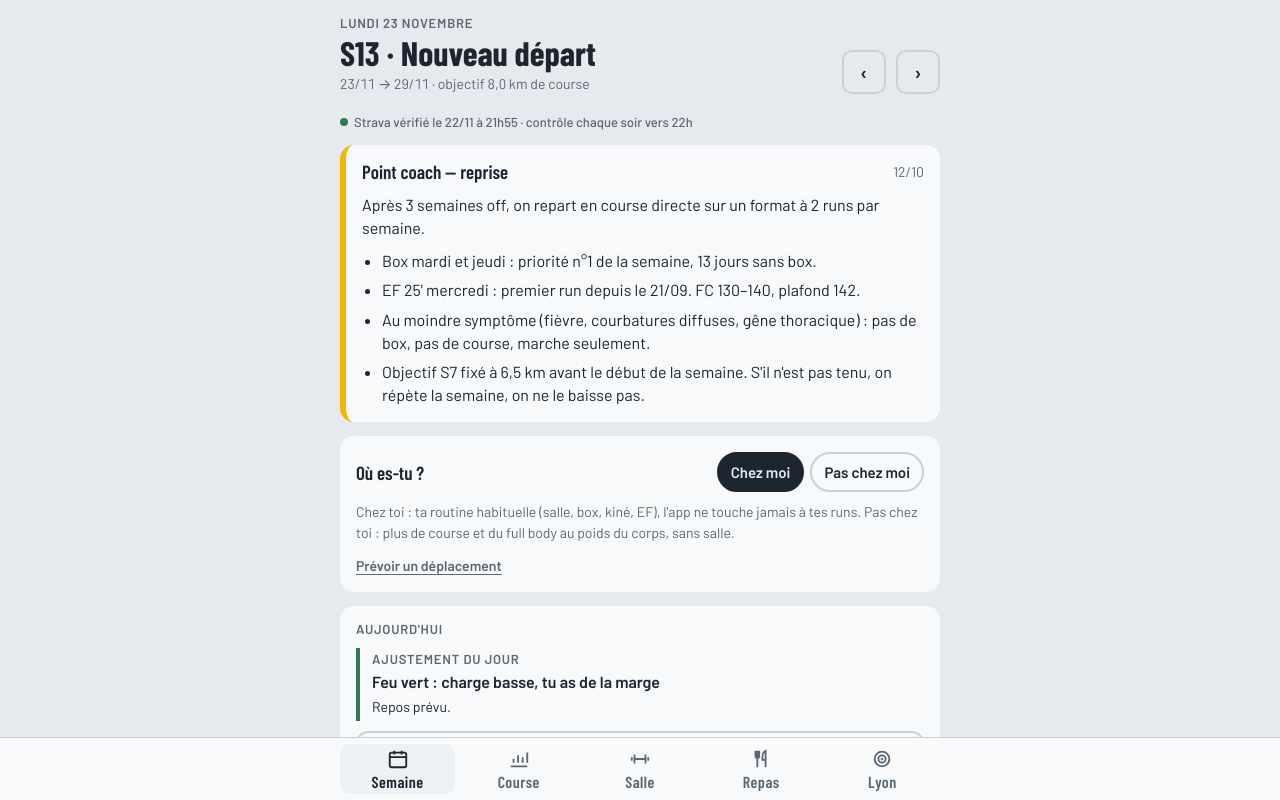
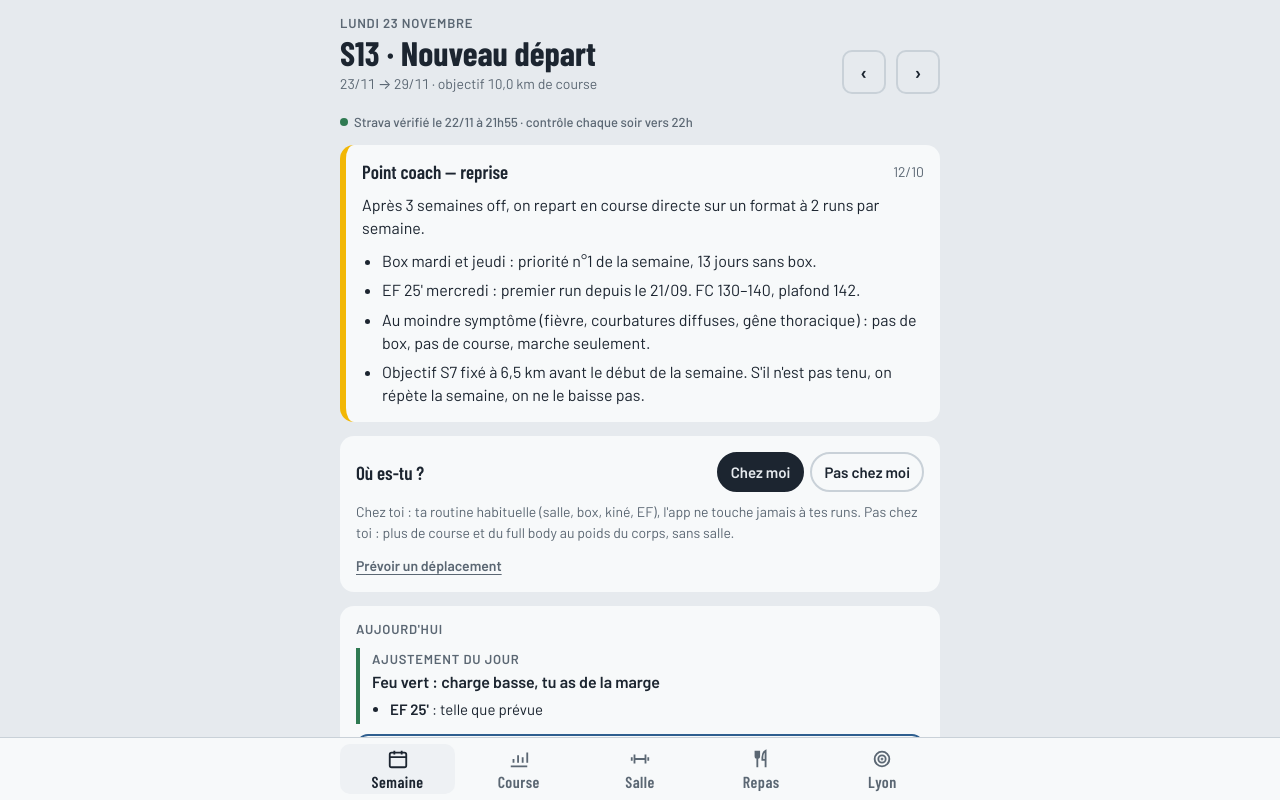
Before and after one commit to julesduprey1-bisc/prepa-hyrox, a plain HTML site: page index.html in a window 1280 px wide. Drawn offline with nearby package versions, Linux system fonts and the light colour scheme; a web font is replaced by a local one.

Commit message:
Version 51 : EF le lundi et kiné mardi / jeudi annulable dans la nouvelle semaine type
Demandes de Jules (23/11) : « je veux un run le lundi » et « kiné de base mais annulable mardi jeudi ».
3 runs de S13 à S16 (lundi court, mercredi + lignes droites, dimanche long), plus de 3e run le vendredi.

Co-Authored-By: Claude Opus 5.5 <noreply@anthropic.com>
Claude-Session: https://claude.ai/code/session_01VCsg1DFYQtPbjjXqaUbVBN

```diff
--- a/index.html
+++ b/index.html
@@ -392,10 +392,12 @@ const WEEKS=[
     Push 2 fois (rien depuis le 24/10), Jambes jamais, Full body le samedi 2 fois, lundi et vendredi presque toujours vides.
     → 2 runs (mercredi après la Pull, dimanche), 3e run le vendredi en S15 seulement si S13 et S14 sont à 80 % ; tempo en S17
     seulement si S13 → S15 sont à 80 %. Semaine type : PROG0. */
- {s:13,tag:"Nouveau départ",km:8.0,mer:{t:"EF 30' + 6 lignes droites",min:30,ld:true},dim:{t:"EF 35'",min:35,long:true}},
- {s:14,tag:"Base aérobie",km:9.5,mer:{t:"EF 35' + 6 lignes droites",min:35,ld:true},dim:{t:"EF 40'",min:40,long:true}},
- {s:15,tag:"Base aérobie",km:11.5,mer:{t:"EF 35' + 6 lignes droites",min:35,ld:true},ven:{t:"EF 25'",min:25,sub:"3e run : seulement si S13 et S14 sont à 80 % ou plus (onglet Course), sinon annule-le"},dim:{t:"EF 45'",min:45,long:true}},
- {s:16,tag:"Décharge",km:6.5,mer:{t:"EF 25' + 6 lignes droites",min:25,ld:true},dim:{t:"EF 30'",min:30,long:true},
+ /* 23/11, juste après : « je veux un run le lundi » (Jules) → 3 runs : lundi court, mercredi + lignes droites, dimanche long ;
+    le 3e run du vendredi de S15 disparaît (pas 4 runs). */
+ {s:13,tag:"Nouveau départ",km:10.0,lun:{t:"EF 25'",min:25},mer:{t:"EF 30' + 6 lignes droites",min:30,ld:true},dim:{t:"EF 35'",min:35,long:true}},
+ {s:14,tag:"Base aérobie",km:11.0,lun:{t:"EF 25'",min:25},mer:{t:"EF 35' + 6 lignes droites",min:35,ld:true},dim:{t:"EF 40'",min:40,long:true}},
+ {s:15,tag:"Base aérobie",km:12.5,lun:{t:"EF 30'",min:30},mer:{t:"EF 35' + 6 lignes droites",min:35,ld:true},dim:{t:"EF 45'",min:45,long:true}},
+ {s:16,tag:"Décharge",km:8.0,lun:{t:"EF 20'",min:20},mer:{t:"EF 25' + 6 lignes droites",min:25,ld:true},dim:{t:"EF 30'",min:30,long:true},
   notes:{1:"Décharge : on réduit, on ne supprime pas.",3:"Décharge : on réduit, on ne supprime pas."}}
 ].map((w,i)=>({...w,start:addD("2026-10-12",7*i)}));
 
@@ -420,14 +422,16 @@ const SLOTS0=[
 const SLOT_NOM={run1:"EF de milieu de semaine",run2:"EF du samedi",run3:"EF longue du week-end"};
 /* 23/11 : semaine type calée sur ce que Jules fait vraiment : box mardi et jeudi, Pull + EF le mercredi, Full body le samedi (il y
    remplace la Push et les Jambes, faites 2 fois et 0 fois en 6 semaines), EF longue le dimanche ; lundi et vendredi libres (Push en
-   bonus via « + Ajouter ») ; kiné retirée (plus rien sur Strava depuis le 29/10). run2 passe au vendredi (3e run de S15). Version
+   bonus via « + Ajouter ») ; kiné mardi et jeudi par défaut, annulable (Jules, 23/11) ; run0 = EF du lundi (demande de Jules). Version
    intégrée à l'app, de priorité plus basse que data.json « programme » et que la semaine type modifiée sur le téléphone. */
 const PROG0=[{from:"2026-11-23",le:"2026-11-23",slots:[
+ {id:"run0",d:0,k:"run",src:"lun",lock:true},
+ {id:"kine1",d:1,k:"kine",t:"Kiné",h:"10h30",lock:true},
  {id:"box1",d:1,k:"box",t:"Box HYROX",lock:true},
  {id:"pull",d:2,k:"muscu",salle:"pull",t:"Pull + abdos",cut:2},
  {id:"run1",d:2,k:"run",src:"mer",lock:true},
+ {id:"kine2",d:3,k:"kine",t:"Kiné",h:"10h30",lock:true},
  {id:"box2",d:3,k:"box",t:"Box HYROX",lock:true},
- {id:"run2",d:4,k:"run",src:"ven",lock:true},
  {id:"full",d:5,k:"muscu",salle:"full",t:"Full body",sub:"En salle : jambes, pecs, dos, épaules",cut:1},
  {id:"run3",d:6,k:"run",src:"dim",lock:true,sub:"La plus longue de la semaine"}]}];
 const NOTE_SLOT={0:"push",1:"box1",2:"pull",3:"box2",4:"legs",5:"run2",6:"run3"}; // notes du programme : jour d'origine → séance
@@ -554,7 +558,7 @@ function writeNotif(){if(!("caches" in window))return;const map={};
  caches.open("prepa-notif").then(c=>c.put("./notif.json",new Response(JSON.stringify(map),{headers:{"Content-Type":"application/json"}}))).catch(()=>{})}
 const PHASES=[
  {n:"0 bis · Redémarrage",a:"2026-10-12",b:"2026-11-22",v:"6,5 → 10 km/sem",f:"2 runs"},
- {n:"1 · Base aérobie",a:"2026-11-23",b:"2027-01-03",v:"8 → 12 km/sem",f:"2 runs réguliers d'abord, 3e run et tempo selon la régularité"},
+ {n:"1 · Base aérobie",a:"2026-11-23",b:"2027-01-03",v:"10 → 13 km/sem",f:"3 runs (lundi, mercredi, dimanche), tempo selon la régularité"},
  {n:"2 · Seuil",a:"2027-01-04",b:"2027-02-14",v:"15 → 24 km/sem",f:"3 runs"},
  {n:"3 · Volume",a:"2027-02-15",b:"2027-03-28",v:"24 → 34 km/sem",f:"4 runs"},
  {n:"4 · Spécifique HYROX",a:"2027-03-29",b:"2027-04-25",v:"32 km/sem + compromise runs",f:"4 runs"},
@@ -861,7 +865,7 @@ function renderSemaine(){
   <div class="row"><button class="btn" id="rsave" ${DB?"":"disabled"}>Enregistrer</button><span class="muted small" id="rmsg">${esc(RESS_MSG||(DB?"":"Enregistrement indisponible dans cette vue"))}</span></div></div>`;
  h+=pushBlock();
  h+=`<div class="block"><h3>Envoyer à mon coach</h3><p class="muted small">Tes séances salle, ressentis, repas importés, séances déplacées, annulées ou ajoutées des 7 derniers jours et ta semaine type, prêts à coller dans la conversation Claude.</p><div class="row"><button class="btn" id="sendc">Partager mes saisies</button><span class="muted small" id="sendmsg"></span></div></div>`;
- h+=`<p class="small muted" style="text-align:center">Version 50 · 23/11</p>`;
+ h+=`<p class="small muted" style="text-align:center">Version 51 · 23/11</p>`;
  const el=$("#v-semaine");el.innerHTML=h;
  el.querySelectorAll("[data-wk]").forEach(b=>b.onclick=()=>{WI=Math.max(0,Math.min(WEEKS.length-1,WI+ +b.dataset.wk));renderSemaine()});
  el.querySelectorAll("[data-salle]").forEach(b=>b.onclick=()=>{openSalle(b.dataset.salle)});
@@ -1023,16 +1027,15 @@ function renderCourse(){
  const cond=[
   ["S7 et S8 à 80 % ou plus en course pure","Lignes droites en S9 (déjà au programme)",S[1].ended?(ok(0)&&ok(1)?"ok":"ko"):null],
   ["S7 → S10 à 80 % ou plus en course pure","3e run le lundi (25') dès S12, 1er tempo en S13 le 23/11",S[3].ended?([0,1,2,3].every(ok)?"ok":"ko"):null],
-  ["S13 et S14 à 80 % ou plus en course pure","3e run le vendredi en S15 (EF 25')",S[7]&&S[7].ended?(ok(6)&&ok(7)?"ok":"ko"):null],
   ["S13 → S15 à 80 % ou plus en course pure","1er tempo dans l'EF du mercredi en S17",S[8]&&S[8].ended?([6,7,8].every(ok)?"ok":"ko"):null],
   ["Une semaine sous 50 %","On ne baisse pas l'objectif suivant : on répète la semaine",null],
   ["Deux semaines de suite sous 50 %","Retour à 1 seul run et réécriture du format",null],
   ["Douleur tibiale qui persiste après l'échauffement","Stop course, vélo ou rameur, et on en reparle",null]];
  let h=`<div><span class="eyebrow">Course à pied</span><h1>Reconstruire la base</h1></div><div>${srcHTML()}</div>
  <div class="block"><h2>Volume hebdo</h2><p class="muted small">Km des sorties course sur Strava + km courus dans les WOD de box (lus dans la description de la séance sur Strava, corrigeables dans l'onglet Semaine). Les étapes de progression se jugent sur la course pure.</p>${volChart(A)}</div>
- <div class="block"><h2>Programme S7 → S${WEEKS[WEEKS.length-1].s}</h2><div class="tablewrap"><table><thead><tr><th>Sem.</th><th>Mercredi</th><th>Week-end</th><th class="r">Cible</th><th class="r">Fait</th></tr></thead><tbody>
- ${WEEKS.map((w,i)=>`<tr class="${TODAY>=w.start&&TODAY<=addD(w.start,6)?"cur":""}"><td><strong>S${w.s}</strong><br><span class="muted small num">${dm(w.start)}</span></td><td>${esc(w.mer.t)}${w.ven?`<br><span class='muted small'>+ ven. ${esc(w.ven.t)}</span>`:""}</td><td>${esc((w.sam||w.dim).t)}${w.sam?" <span class='muted small'>(sam.)</span>":""}</td><td class="r">${fr(w.km)}</td><td class="r">${S[i].started?fr(S[i].km)+"<br>":""}${pctPill(S[i],w)}</td></tr>`).join("")}
- </tbody></table></div><p class="small muted">S7 → S12 : 47,5 km prévus, 7 runs faits sur 12. Depuis le 23/11 : 2 runs (mercredi après la Pull, dimanche), un 3e en S15 et un premier tempo en S17 seulement si la régularité suit (étapes ci-dessous).</p></div>
+ <div class="block"><h2>Programme S7 → S${WEEKS[WEEKS.length-1].s}</h2><div class="tablewrap"><table><thead><tr><th>Sem.</th><th>En semaine</th><th>Week-end</th><th class="r">Cible</th><th class="r">Fait</th></tr></thead><tbody>
+ ${WEEKS.map((w,i)=>`<tr class="${TODAY>=w.start&&TODAY<=addD(w.start,6)?"cur":""}"><td><strong>S${w.s}</strong><br><span class="muted small num">${dm(w.start)}</span></td><td>${w.lun?`<span class='muted small'>lun.</span> ${esc(w.lun.t)}<br><span class='muted small'>mer.</span> `:""}${esc(w.mer.t)}</td><td>${esc((w.sam||w.dim).t)}${w.sam?" <span class='muted small'>(sam.)</span>":""}</td><td class="r">${fr(w.km)}</td><td class="r">${S[i].started?fr(S[i].km)+"<br>":""}${pctPill(S[i],w)}</td></tr>`).join("")}
+ </tbody></table></div><p class="small muted">S7 → S12 : 47,5 km prévus, 7 runs faits sur 12. Depuis le 23/11 : 3 runs (lundi court, mercredi après la Pull avec lignes droites, dimanche long), un premier tempo en S17 seulement si la régularité suit (étapes ci-dessous).</p></div>
  <div class="block"><h2>Allure ↔ FC</h2><p class="muted small">Indice d'efficacité = vitesse (m/s) ÷ FC × 1000, calculé sur le bloc principal. Plus haut = mieux.</p>${efChart()}
   <p class="small muted">Découplage sur les sorties de 45' et plus : 8,5 % le 02/09, 15 % le 21/09. Cible sous 5 %, à reprendre en S12.</p></div>
  <div class="block"><h2>Quand le programme évolue</h2><div class="stack" style="gap:10px">${cond.map(c=>`<div class="it"><div class="txt"><strong>${esc(c[0])}</strong><span class="muted small">${esc(c[1])}</span></div>${c[2]==="ok"?`<span class="pill ok">✓ rempli</span>`:c[2]==="ko"?`<span class="pill ko">✕ non rempli</span>`:""}</div>`).join("")}</div></div>
```
